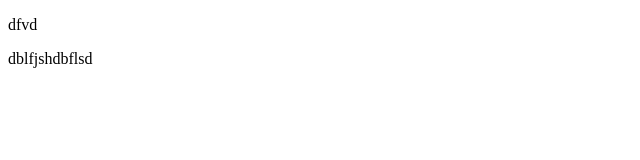
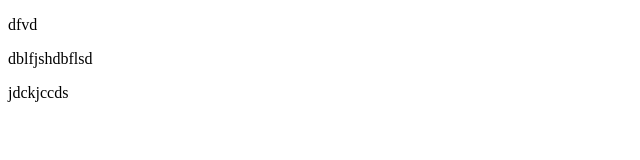
Before and after one commit to ParisaSaraj/git-course, a plain HTML site: page index.html in a window 1280 px wide. Shown: the full height of the page, 0-640 px from the left. Drawn offline with Linux system fonts and the light colour scheme.

Commit message:
index.html

```diff
--- a/index.html
+++ b/index.html
@@ -9,5 +9,6 @@
 <body>
     <p>dfvd</p>
     <p>dblfjshdbflsd</p>
+    <p>jdckjccds</p>
 </body>
 </html>
```
